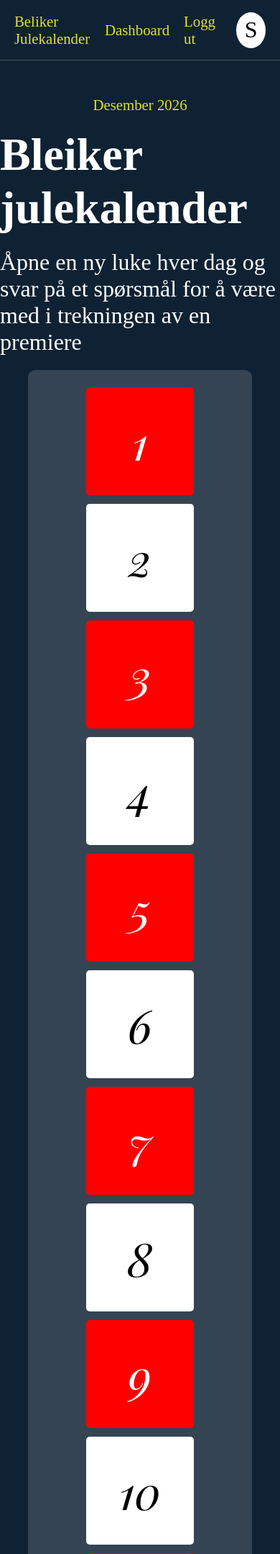
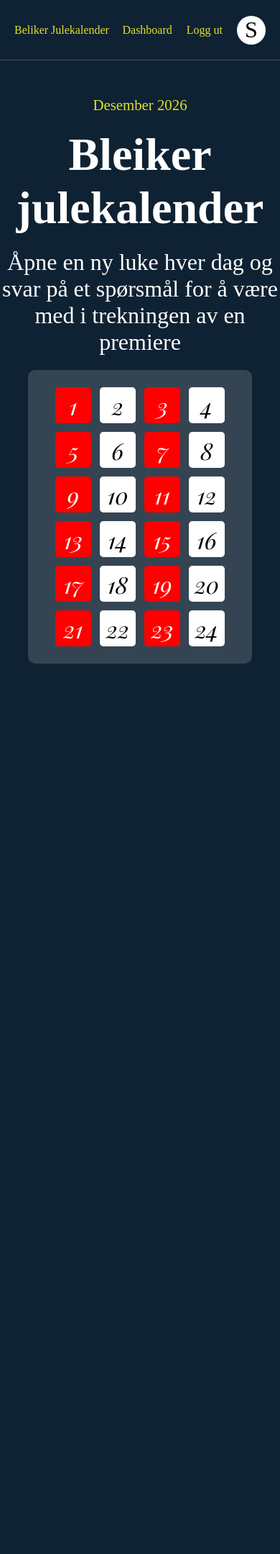
Before and after one commit to LohnyVal/Julekalender, a Node server app: page / in a window 390 px wide. Shown: the top 2159 px of the page at 72% size. After the commit the page ends 922 px from the top, so only its background shows below. Run offline with Node 20, Linux system fonts and the light colour scheme; the visitor is signed in with stand-in values (Sample User, id 1); some libraries are stand-ins or nearby versions.

Commit message:
Fixed calendar for mobile for now

```diff
--- a/public/css/calendar.css
+++ b/public/css/calendar.css
@@ -87,3 +87,15 @@
     content: "Åpne";
     font-size: 2rem;
 }
+
+
+
+
+@media (max-width: 600px){
+    .days{
+        height: 50px;
+        width: 50px;
+        font-size: 2rem;
+    }
+
+}
--- a/public/css/dashboard.css
+++ b/public/css/dashboard.css
@@ -35,8 +35,7 @@
 
 
 .box {
-  width: calc(48% - 5px);
-  height: calc(48% - 5px);
+  min-width: 800px;
   box-sizing: border-box;
   background-color: white;
   border-radius: 10px;
@@ -140,3 +139,19 @@
     color: white;
     border-radius: 50%;
 }
+
+
+
+
+
+@media (max-width: 600px){
+    .box{
+        width: 300px;
+        height: 600px,
+    }
+    .users-amount, .answers-amount, .awaits-correction, .day-count{
+        width: px;
+        height: 30px;
+    }
+
+}
--- a/public/css/nav.css
+++ b/public/css/nav.css
@@ -45,3 +45,19 @@ nav{
    font-size: 2rem;
    cursor: pointer;
 }
+
+
+
+
+@media (max-width: 600px){
+   body{
+      text-align: center;
+   }
+   nav ul li a{
+      font-size: 1rem;
+   }
+   .usericon{
+      height: 40px;
+      width: 40px;
+   }
+}
```
Also changed, not shown: README.md.
